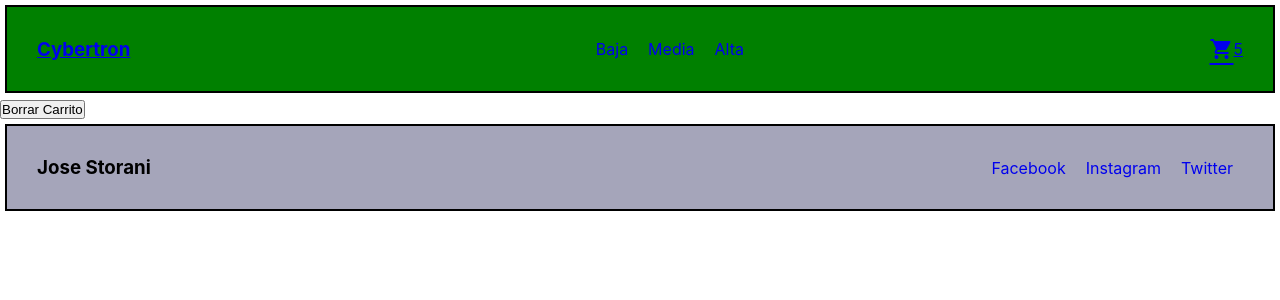
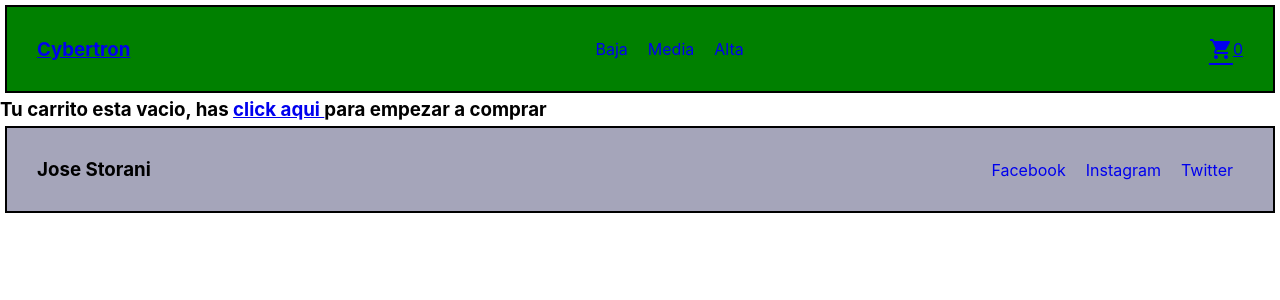
Before and after one commit to Jose-Storani/tiendacelulares, a React (Create React App) app: page /cart in a window 1280 px wide. Shown: the top 300 px of the page. Built offline with nearby package versions, Linux system fonts and the light colour scheme.

Commit message:
desafio cartView

```diff
--- a/src/components/Cart/Cart.js
+++ b/src/components/Cart/Cart.js
@@ -1,17 +1,45 @@
 import React, { useContext } from 'react'
 import { CartContext } from '../../context/CartContext';
+import { Link } from 'react-router-dom'
 //import Form from '../Form/Form'
 
 const Cart = () => {
-  const {clearCart} = useContext(CartContext);
+	const { cart, clearCart, eliminarProducto, precioTotal } = useContext(CartContext);
 
-  return (
-    <div>
-      <button onClick={clearCart}>Borrar Carrito</button>
-      {/* <Form /> */}
+	return (
+		<div style={{
+			display: "flex",
+			flexDirection: "column",
+			justifyContent: "center"
+		}}>{cart.length !== 0 ?
+			<>
+				{cart.map((prod) => (
+					<div key={prod.id} style={{
+						display: "flex",
+						justifyContent: "space-around",
+						border: "1px solid black",
+						borderRadius: "8px",
+						padding: "8px",
+						margin: "5px"
+					}}>
+						<h3>{prod.title} </h3>
+						<h3>Cantidad: {prod.cantidadProducto}</h3>
+						<h3>Precio: ${prod.price}.-</h3>
+						<button style={{ width: "5rem" }} onClick={() => eliminarProducto(prod.id)}>Eliminar producto</button>
+					</div>
+				)
 
-    </div>
-  )
+				)}
+
+
+				<button style={{ width: "5rem", border: "1px green solid" }} onClick={clearCart}>Borrar Carrito</button>
+				{/* <Form /> */}
+				<h3>Total: ${precioTotal()}</h3>
+			</> : <h3>Tu carrito esta vacio, has <Link to = "/"><strong>click aqui </strong></Link>para empezar a comprar</h3> }
+
+
+		</div>
+	)
 }
 
 export default Cart
--- a/src/components/Counter/ItemCount.js
+++ b/src/components/Counter/ItemCount.js
@@ -1,7 +1,12 @@
-import React, {  useState } from "react";
+import React, {  useEffect, useState } from "react";
 
-const ItemCount = ({stock, inicial, onAdd}) =>{
+const ItemCount = ({stock, inicial = 1, onAdd}) =>{
     const [count, setCount] = useState(inicial);
+
+    useEffect(()=>{
+        setCount(inicial);
+
+    },[inicial])
     const sumar = () =>{
 
         count <stock ? setCount(count + 1): alert ("Maximo Stock");
--- a/src/components/ItemDetail/ItemDetail.js
+++ b/src/components/ItemDetail/ItemDetail.js
@@ -5,16 +5,14 @@ import {CartContext} from "../../context/CartContext"
 
 const ItemDetail = ({ producto }) => {
 	const [cantidad, setCantidad] = useState(0)
-	const {cart, addToCart} = React.useContext(CartContext);
+	const { addToCart, encontrarCantidadProducto } = React.useContext(CartContext);
 	const onAdd = (arg) => {
 		setCantidad(arg)
 		addToCart(producto, arg); //*Con esta función estamos mandando a mi contexto, la informacion sobre el producto y la cantidad.
-
-
-
 	}
 
-	console.log(cart)
+	const quantity = encontrarCantidadProducto(producto.id)
+
 
 	return (
 
@@ -26,7 +24,7 @@ const ItemDetail = ({ producto }) => {
 
 			{
 				cantidad === 0 ? (
-					<ItemCount stock={producto.stock} inicial={0} onAdd={onAdd} />) :
+					<ItemCount stock={producto.stock} inicial={quantity} onAdd={onAdd} />) :
 					(
 					<>
 						<h5>La cantidad elegida es : {cantidad}</h5>
--- a/src/components/ItemDetailContainer/ItemDetailContainer.js
+++ b/src/components/ItemDetailContainer/ItemDetailContainer.js
@@ -14,7 +14,7 @@ const ItemDetailContainer = () => {
             const productoEncontrado = products.find((prod) => prod.id === idProductoNumerico)
             setTimeout(() => {
                 res(productoEncontrado);
-            }, 500
+            }, 1000
             )
         }
         );
@@ -33,7 +33,7 @@ const ItemDetailContainer = () => {
     return (
         <div>
         {
-            isLoading ? (<h3>Cargando productos</h3>) :
+            isLoading ? <h3>Cargando productos</h3> :
             <ItemDetail producto={productoUnico} />
         }
         </div>
--- a/src/components/Navbar/CartWidget.js
+++ b/src/components/Navbar/CartWidget.js
@@ -1,12 +1,15 @@
-import React from 'react'
+import React,{useContext} from 'react'
+import { CartContext } from '../../context/CartContext'
 
 export const CartWidget = () => {
+  const {totalUnidades} = useContext(CartContext);
+
   return (
     <div style={{display:"flex", alignItems: "center"}}>
       <span className="material-icons">
     shopping_cart
       </span>
-      <span>5</span>
+      <span>{totalUnidades()}</span>
     </div>
   )
 }
--- a/src/context/CartContext.js
+++ b/src/context/CartContext.js
@@ -36,7 +36,7 @@ const CartProvider = ({children}) => {
             if (prod.id === producto.id) {
                 const productoActualizado = {
                     ...prod,
-                    cantidadProducto: prod.cantidadProducto + cantidadAgregada
+                    cantidadProducto: cantidadAgregada
                 }
                 return productoActualizado
 
@@ -55,12 +55,43 @@ const CartProvider = ({children}) => {
 
 //* eliminar un solo producto
 
+const eliminarProducto = (id) =>{
+    const carritoFiltrado = cart.filter((prod) => prod.id !== id)
+    setCart(carritoFiltrado)
+
+}
+
+//* Cantidad del producto en el carrito.
+
+const encontrarCantidadProducto = (id) =>{
+    const producto = cart.find ((prod) => prod.id === id);
+        return producto?.cantidadProducto
+        // optional chaining
+    }
+
+
+
 //* contar cuantos productos hay y mostrarlo en el cartwidget
+    const totalUnidades = () =>{
+        let acumulador =0 ;
+        cart.forEach((prod) => {
+            acumulador+= prod.cantidadProducto
+        })
+        return acumulador;
+    }
+
 
 //*Calcular el total del precio a pagar
+const precioTotal = () =>{
+    let acumulador = 0;
+    cart.forEach((prod) => {
+        acumulador += (prod.price * prod.cantidadProducto)
+    })
+    return acumulador;
+}
 
   return (
-        <CartContext.Provider value={{cart, addToCart, clearCart}}>
+        <CartContext.Provider value={{cart, addToCart, clearCart, eliminarProducto, encontrarCantidadProducto, precioTotal, totalUnidades}}>
             {children}
 
 
```
Also changed, not shown: src/index.css (+4 -3 lines).
